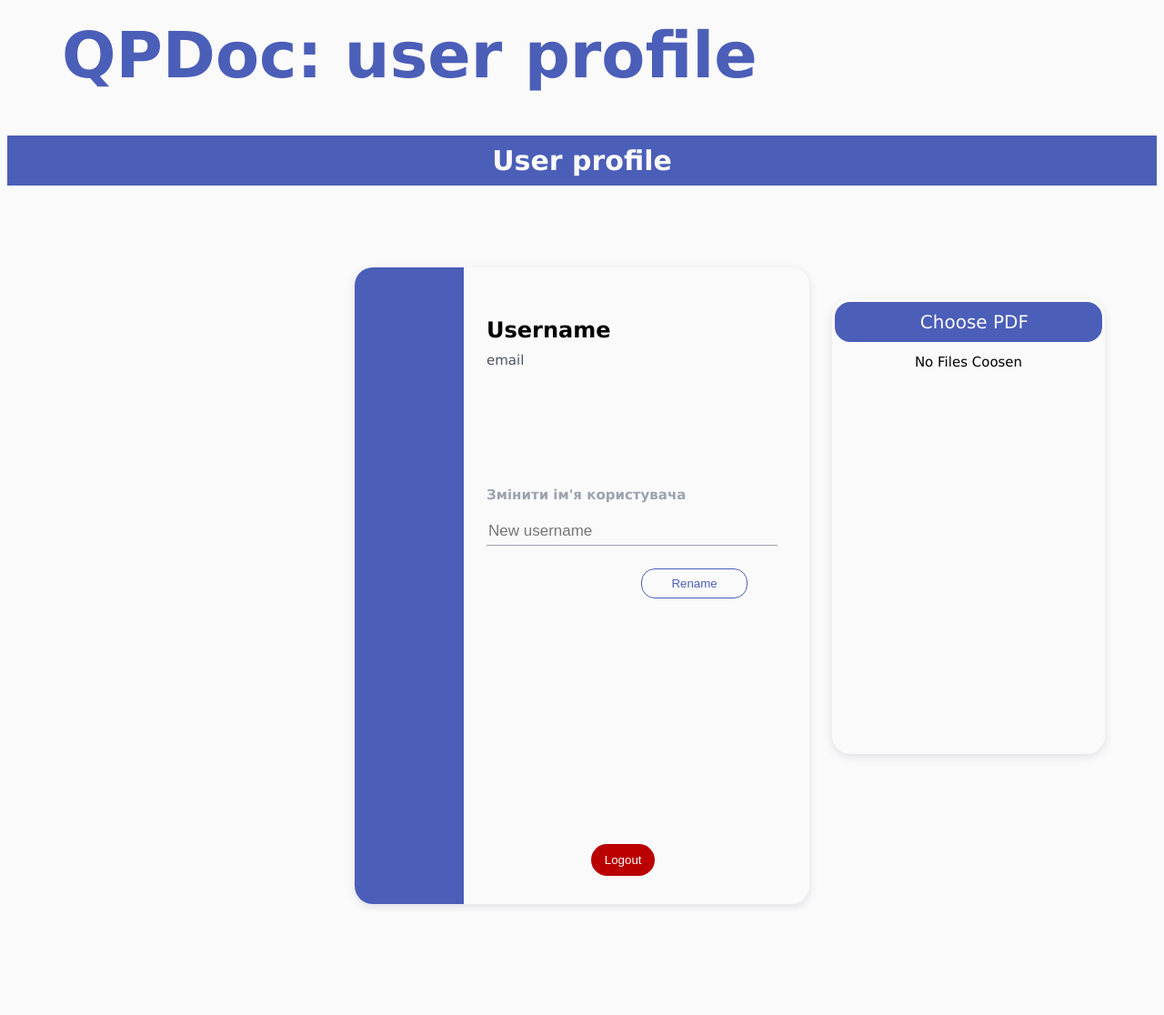
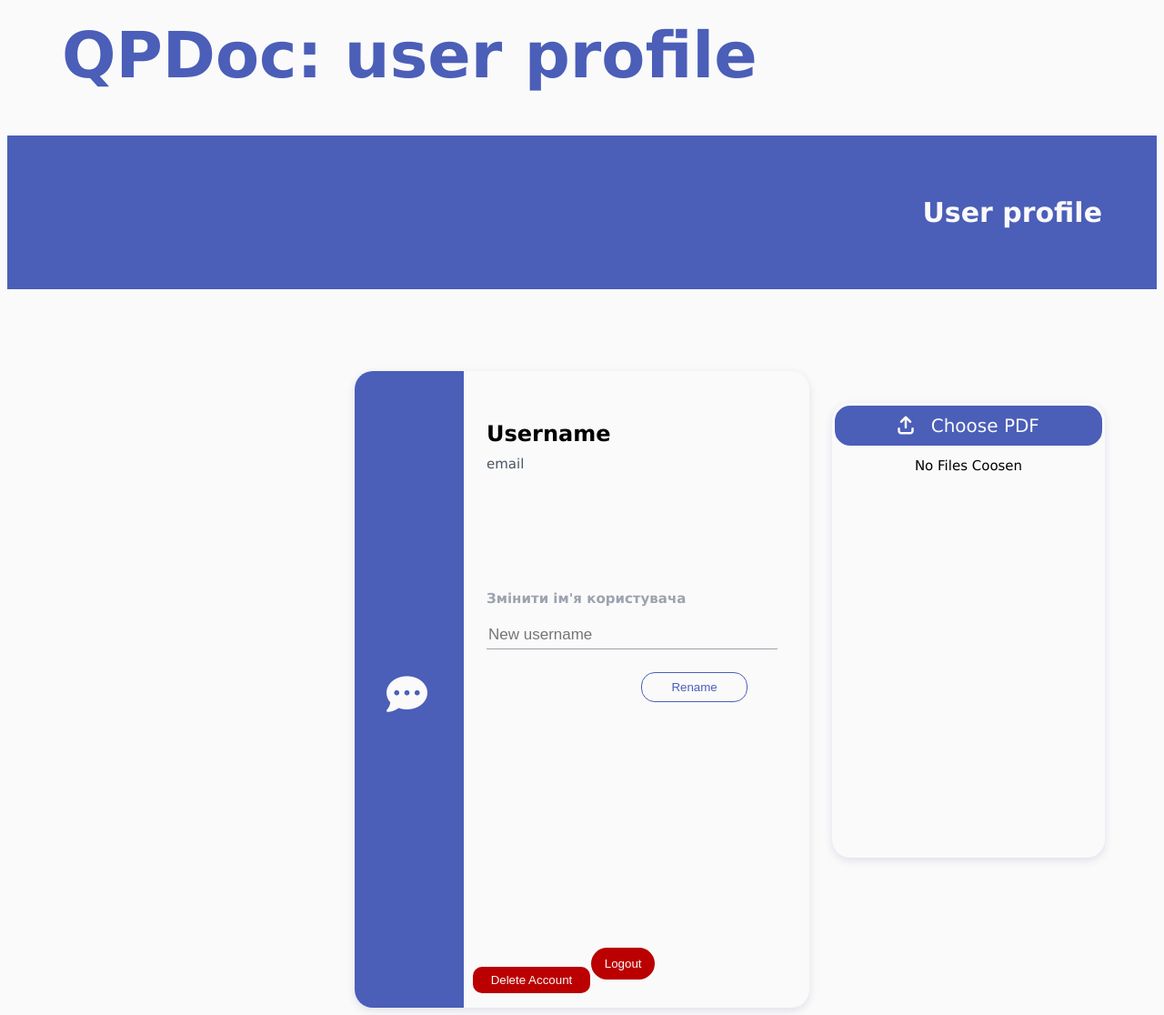
Before and after one commit to oleverse/qpdoc, a FastAPI app: page /profile in a window 1280 px wide. Shown: the whole page at 91% size. Before the commit the page ends 998 px from the top, so only its background shows below. Run offline with FastAPI, Linux system fonts and the light colour scheme; parts of the project's set-up code (start-up, migrations or seed data) failed here and were passed over.

Commit message:
added forms & styles

```diff
--- a/front/static/css/profile.css
+++ b/front/static/css/profile.css
@@ -114,6 +114,26 @@
   background-color: #e44a59;
 }
 
+.delete-btn {
+  width: 55%;
+  color: #fafafa;
+  padding: 7px 15px;
+  background-color: #ba0000;
+  border-radius: 10px;
+  border: none;
+  outline: none;
+  display: block;
+  transition: 0.3s;
+  margin-left: -15px;
+  margin-top: -30px;
+}
+
+.delete-btn:hover {
+  /* transform: scale(1.1); */
+  cursor: pointer;
+  background-color: #e44a59;
+}
+
 .rightbox {
   float: right;
   margin-left: 525px;
@@ -181,6 +201,14 @@
   margin-left: 60px;
 }
 
+header {
+  display: flex;
+  justify-content: space-between;
+  align-items: center;
+  padding: 10px 50px;
+  background-color: #4b5eb8;
+}
+
 #user {
   text-align: center;
   font-size: 30px;
--- a/front/templates/profile.html
+++ b/front/templates/profile.html
@@ -3,10 +3,21 @@
     <title>{{ title }}</title>
 {% endblock %}
 {% block style_file %}
+    <link rel="stylesheet"
+    href="https://cdnjs.cloudflare.com/ajax/libs/font-awesome/6.4.2/css/all.min.css">
     <link rel="stylesheet" href="{{ url_for('static', path='/css/profile.css') }}">
 {% endblock %}
 {% block content %}
-            <h2 id="user">User profile</h2>
+    <header>
+        <h1>
+            qpdoc
+        </h1>
+        <h2 id="user">
+            User profile
+        </h2>
+
+    </header>
+
     <div class="container">
         <div class="leftbox">
             <nav>
@@ -20,6 +31,8 @@
             <div class="profile">
                 <h2>Username</h2>
                 <h3>email</h3>
+
+                <form action="#" class="change-name">
                     <p id="rename">Змінити ім'я користувача</p>
                     <input type="text"
                     id="username"
@@ -27,13 +40,26 @@
                     placeholder="New username" required>
                     <button type="submit"
                     class="name-btn">Rename</button>
+                </form>
+
+                <form action="#" class="logout">
                     <p>
                         <button type="submit"
                         class="logout-btn">Logout</button>
                     </p>
+                </form>
+
+                <form action="#" class="del-acc">
+                    <p>
+                        <button type="submit"
+                        class="delete-btn">Delete Account</button>
+                    </p>
+                </form>
+
             </div>
         </div>
 
+        <form action="#" class="add-pdf">
             <div class="rightbox">
                 <input type="file" id="file-input" multiple>
                 <label for="file-input">
@@ -43,7 +69,7 @@
                 <div id="num-of-files">No Files Coosen</div>
                 <ul id="files-list"></ul>
             </div>
-            </div>
+        </form>
 
     <!-- SCRIPT FOR FILE BAR -->
 
```
Lines whose indentation alone changed are shown as unchanged.
